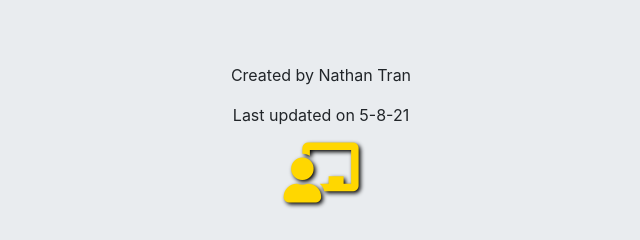
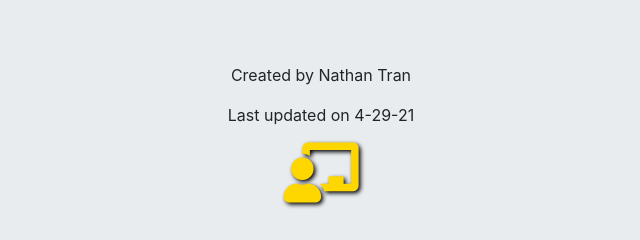
Before and after one commit to akatsul/Bootstrap, a plain HTML site: page index.html in a window 1280 px wide. Shown: the part 926-1166 px from the top of the page, 319-959 px from the left. Drawn offline with nearby package versions, Linux system fonts and the light colour scheme.

Commit message:
Update index.html

```diff
--- a/index.html
+++ b/index.html
@@ -62,7 +62,7 @@ I also love working out and playing volleyball. I am current a freshman in colle
    <hr class="featurette-divider">
 
 <div class="jumbotron text-center" style="margin-bottom:0">
-  <p>Created by <a>Nathan Tran</a></p><p>Last updated on 5-8-21</p>
+  <p>Created by Nathan Tran</p><p>Last updated on 4-29-21</p>
     <i class="fas fa-chalkboard-teacher" style="font-size:60px;color:gold;text-shadow:2px 2px 4px #000000;"></i>
 </div>
     </div>
```
